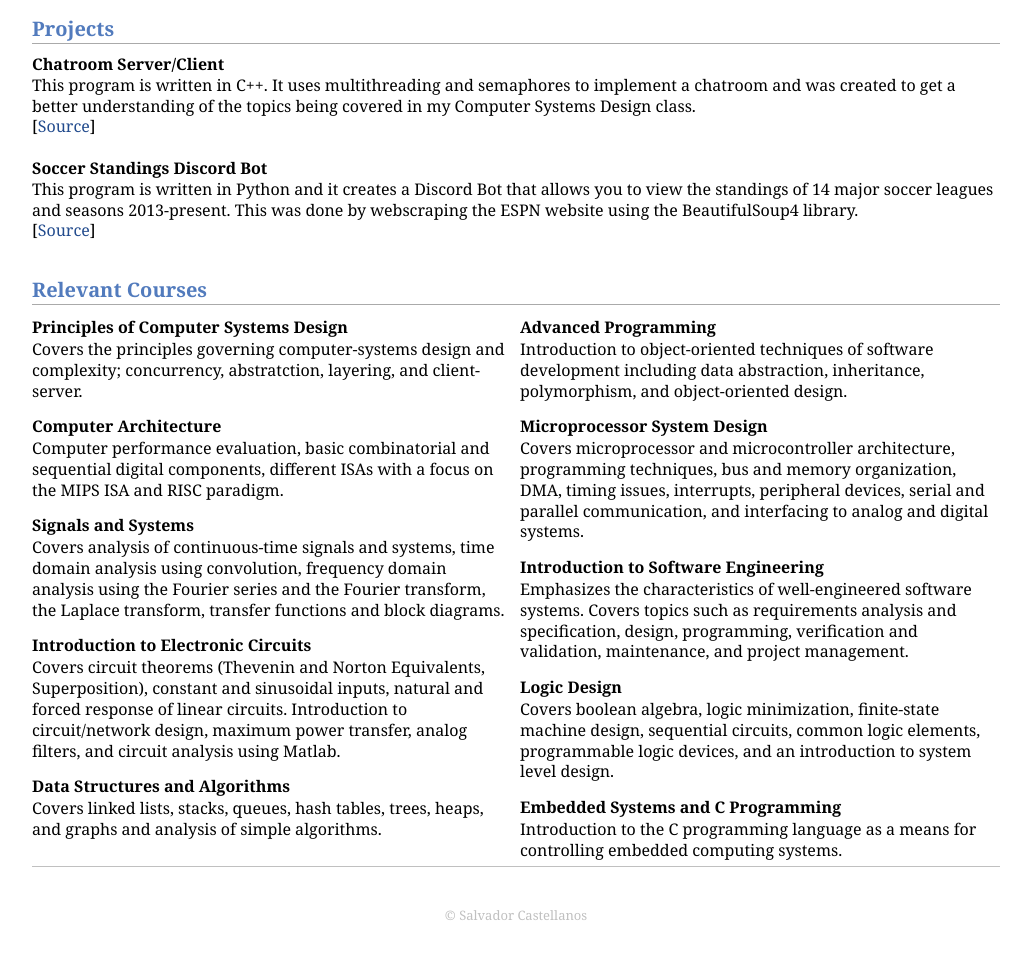
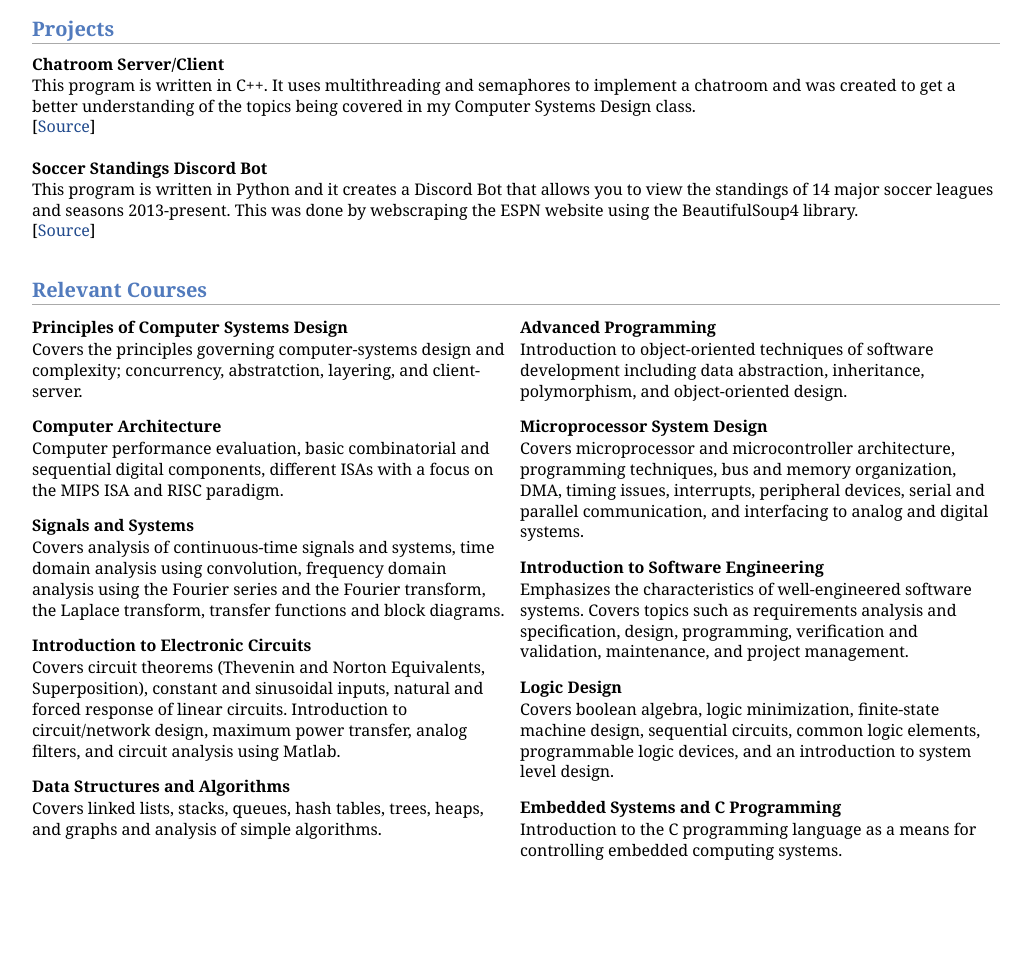
Before and after one commit to SalvadorCastellanos/SalvadorCastellanos.github.io, a plain HTML site: page index.html in a window 1280 px wide. Shown: the part 447-1406 px from the top of the page, without its empty margins (124-1148 px from the left). After the commit the page ends 1320 px from the top, so only its background shows below. Drawn offline with Linux system fonts and the light colour scheme.

Commit message:
Fixed index

```diff
--- a/index.html
+++ b/index.html
@@ -126,16 +126,6 @@ My name is Salvador Castellanos and I am currently a fourth year student at UC S
 
 <br><br>
 
-</div>
-<div id="footer">
-<p>
-<center>
-    <br>
-    &copy; Salvador Castellanos
-</center>
-</p>
-
-</div>
 
 
 </div>
```
